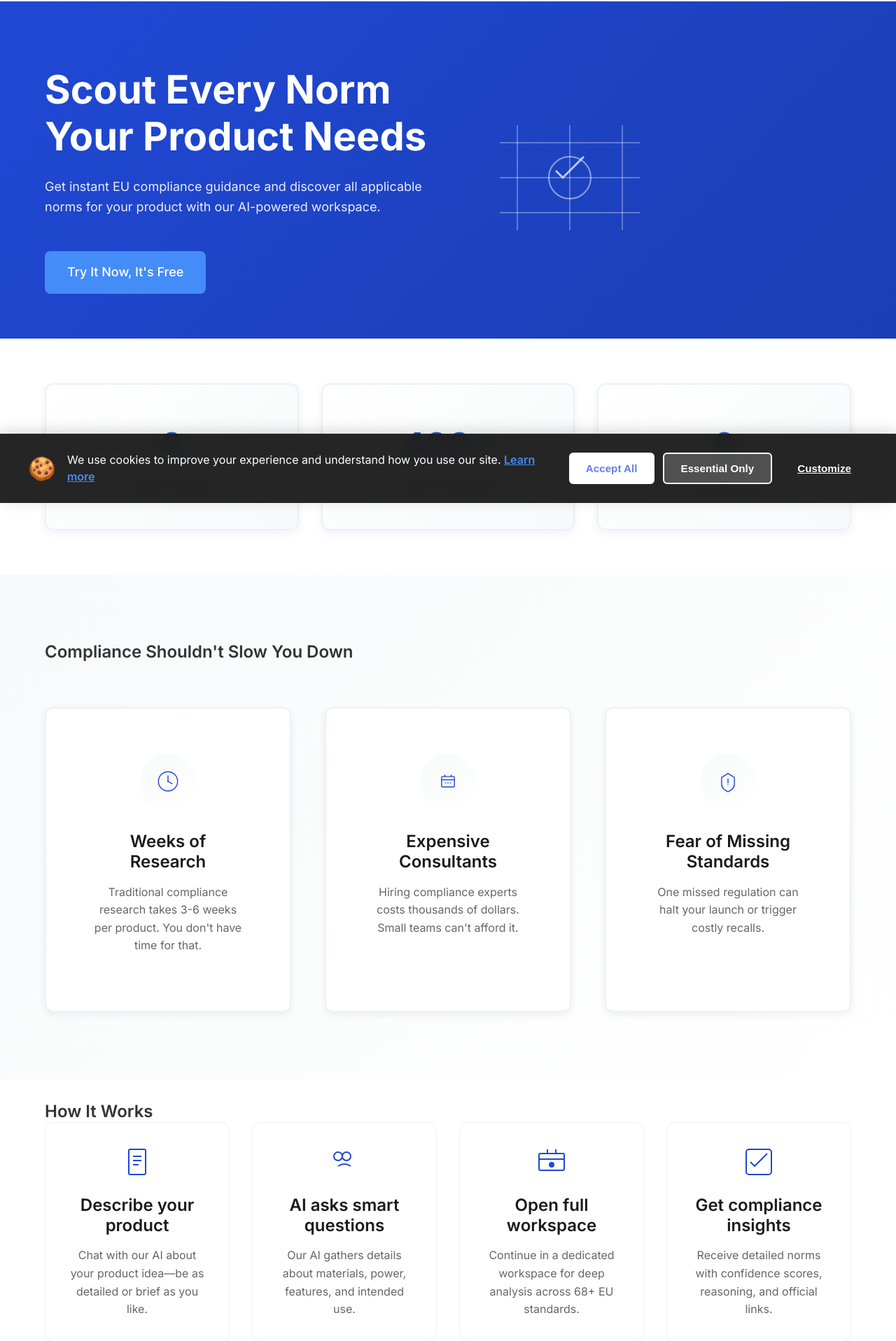
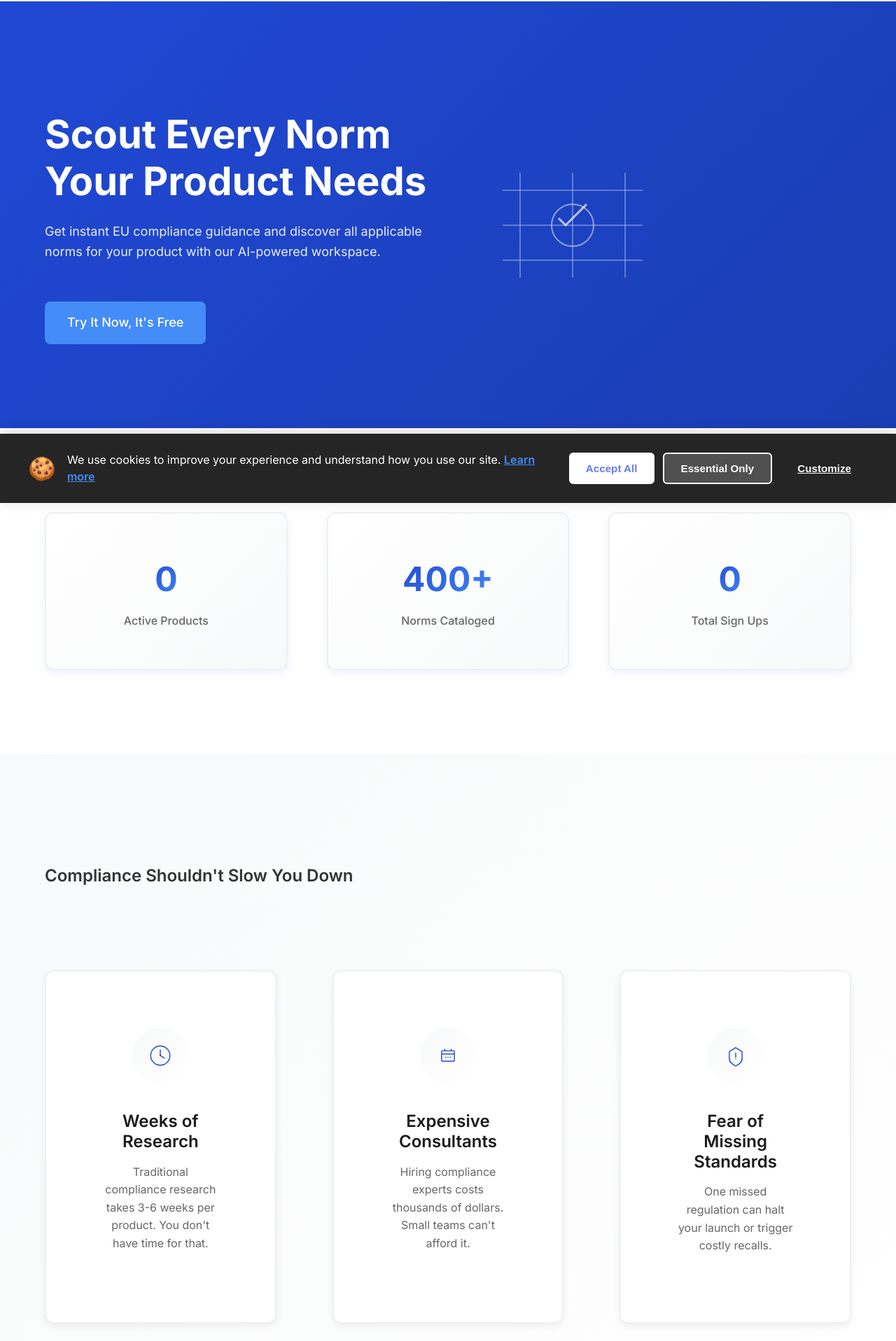
Before and after one commit to Hausertimo/Hausertimo.github.io, a Flask app: page / in a window 1280 px wide. Shown: the part 81-1998 px from the top of the page at 70% size. Run offline with Flask 3, Linux system fonts and the light colour scheme; parts of the project's set-up code (start-up, migrations or seed data) failed here and were passed over.

Commit message:
Add more visual spacing and padding across landing page
Increased spacing variables and section padding to reduce crowded feel:
- Updated spacing scale: lg (32→40px), xl (48→56px), 2xl (64→80px), 3xl (96→120px)
- Added new 4xl spacing tier (160px) for maximum breathing room
- Hero section: Increased padding to 4xl top, 3xl bottom
- Metrics section: Increased padding to 3xl
- Pain points section: Increased padding to 4xl, grid gap to 2xl, margin-top to 3xl
- How it Works: Increased padding to 3xl top, 4xl bottom
- Value Proposition: Increased padding to 4xl
- Demo section: Increased padding to 4xl
- Section titles: Increased bottom margin to 2xl
- Grid gaps: Increased steps-grid and metrics-grid gaps to xl

This creates more breathing room between sections and within content areas.

🤖 Generated with [Claude Code](https://claude.com/claude-code)

Co-Authored-By: Claude <noreply@anthropic.com>

```diff
--- a/static/style.css
+++ b/static/style.css
@@ -21,10 +21,11 @@
     --spacing-xs: 8px;
     --spacing-sm: 16px;
     --spacing-md: 24px;
-    --spacing-lg: 32px;
-    --spacing-xl: 48px;
-    --spacing-2xl: 64px;
-    --spacing-3xl: 96px;
+    --spacing-lg: 40px;
+    --spacing-xl: 56px;
+    --spacing-2xl: 80px;
+    --spacing-3xl: 120px;
+    --spacing-4xl: 160px;
 
     /* Border radius */
     --radius-sm: 4px;
@@ -117,7 +118,7 @@ ul li, ol li {
 /* Global Section Styles */
 .section-title {
     text-align: left;
-    margin-bottom: var(--spacing-xl);
+    margin-bottom: var(--spacing-2xl);
     color: var(--text-dark);
 }
 
@@ -263,7 +264,7 @@ ul li, ol li {
 .hero {
     background: linear-gradient(135deg, var(--royal-blue) 0%, #1a3eb3 100%);
     color: var(--white);
-    padding: var(--spacing-3xl) 0 var(--spacing-2xl);
+    padding: var(--spacing-4xl) 0 var(--spacing-3xl);
     margin-top: 80px;
     position: relative;
     overflow: hidden;
@@ -303,7 +304,7 @@ ul li, ol li {
    ================================================ */
 
 .how-it-works {
-    padding: var(--spacing-lg) 0 var(--spacing-2xl) 0;
+    padding: var(--spacing-3xl) 0 var(--spacing-4xl) 0;
     background-color: var(--white);
 }
 
@@ -311,7 +312,7 @@ ul li, ol li {
 .steps-grid {
     display: grid;
     grid-template-columns: 1fr;
-    gap: var(--spacing-lg);
+    gap: var(--spacing-xl);
 }
 
 /* Step Card Components */
@@ -375,7 +376,7 @@ ul li, ol li {
 
 /* Value Proposition Section */
 .value-proposition {
-    padding: var(--spacing-2xl) 0;
+    padding: var(--spacing-4xl) 0;
     background-color: var(--medium-gray);
     text-align: center;
 }
@@ -474,14 +475,14 @@ ul li, ol li {
 
 /* Metrics Section */
 .metrics-section {
-    padding: var(--spacing-2xl) 0;
+    padding: var(--spacing-3xl) 0;
     background-color: var(--white);
 }
 
 .metrics-grid {
     display: grid;
     grid-template-columns: 1fr;
-    gap: var(--spacing-lg);
+    gap: var(--spacing-xl);
     text-align: center;
 }
 
@@ -546,15 +547,15 @@ ul li, ol li {
 
 /* Pain Points Section */
 .pain-points-section {
-    padding: var(--spacing-3xl) 0;
+    padding: var(--spacing-4xl) 0;
     background: linear-gradient(135deg, #f8f9fa 0%, #ffffff 100%);
 }
 
 .pain-points-grid {
     display: grid;
     grid-template-columns: repeat(3, 1fr);
-    gap: var(--spacing-xl);
-    margin-top: var(--spacing-2xl);
+    gap: var(--spacing-2xl);
+    margin-top: var(--spacing-3xl);
 }
 
 .pain-point-card {
@@ -824,7 +825,7 @@ ul li, ol li {
    ================================================ */
 
 .demo-section {
-    padding: var(--spacing-3xl) 0;
+    padding: var(--spacing-4xl) 0;
     background: linear-gradient(180deg, #ffffff 0%, #f0f6ff 50%, #ffffff 100%);
     text-align: center;
     position: relative;
```
